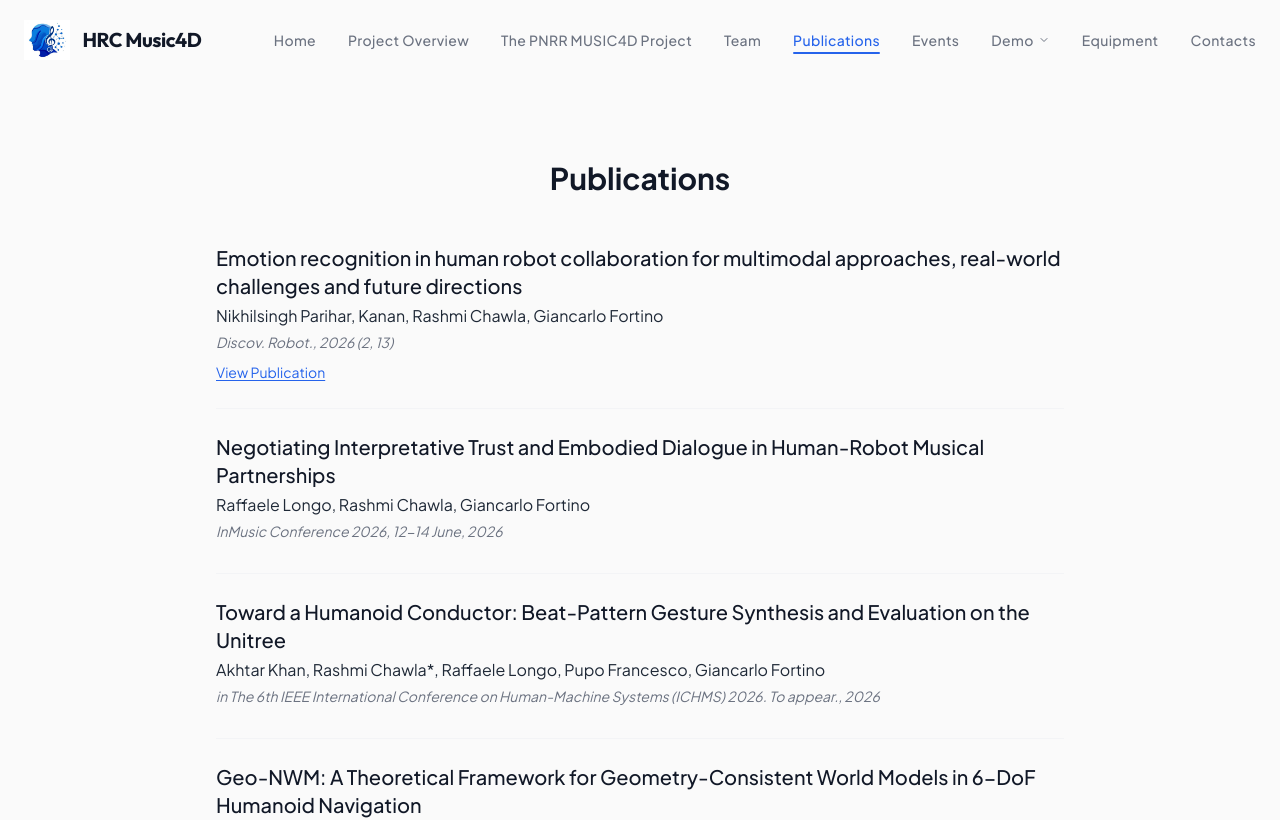
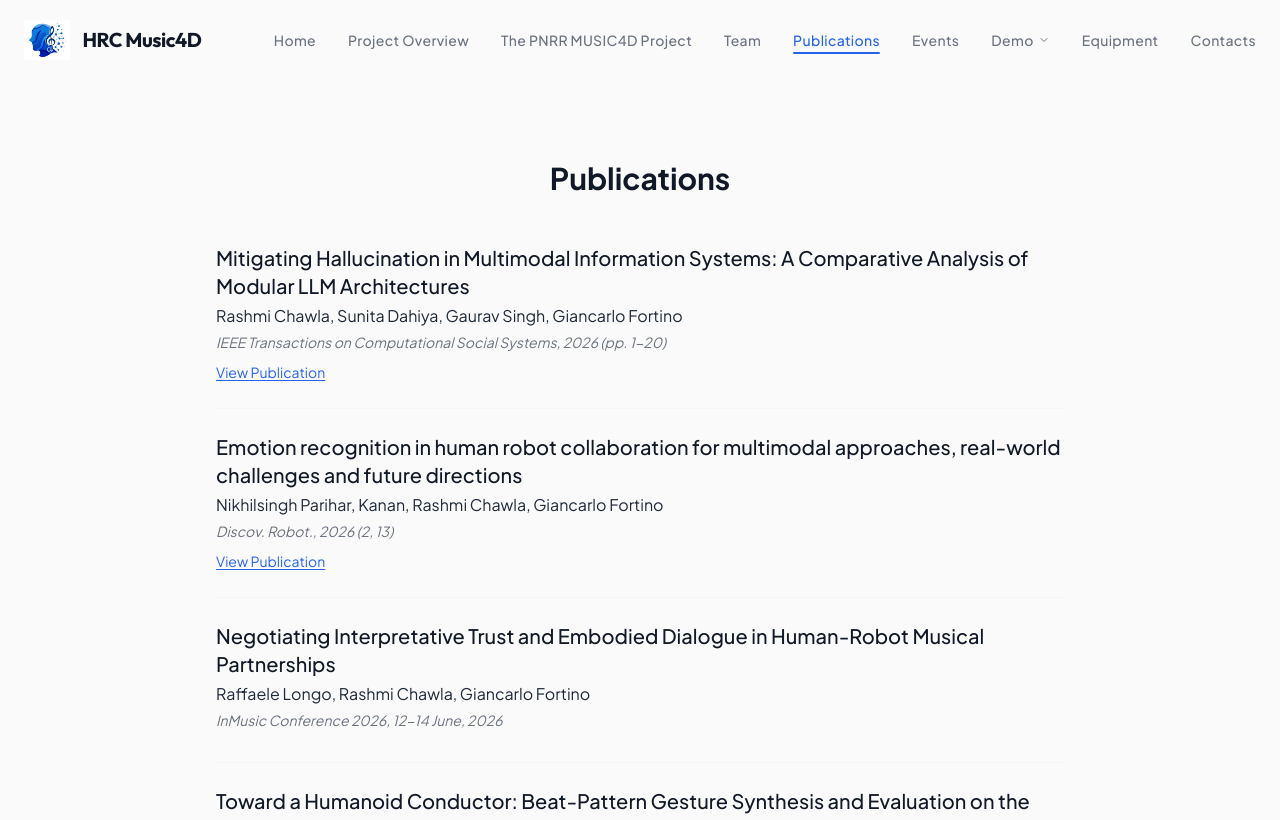
Before and after one commit to kananmittal/Music4D, a React (Vite) app: page /publications in a window 1280 px wide. Shown: the top 820 px of the page. Built offline with nearby package versions, Linux system fonts and the light colour scheme.

Commit message:
Add IEEE paper 11548617

```diff
--- a/src/components/Publications.jsx
+++ b/src/components/Publications.jsx
@@ -4,6 +4,15 @@ import { motion } from 'framer-motion';
 const Publications = () => {
     const pubs = [
         // --- NEW PUBLICATIONS ---
+        {
+            title: "Mitigating Hallucination in Multimodal Information Systems: A Comparative Analysis of Modular LLM Architectures",
+            authors: "Rashmi Chawla, Sunita Dahiya, Gaurav Singh, Giancarlo Fortino",
+            journal: "IEEE Transactions on Computational Social Systems",
+            year: "2026",
+            pages: "pp. 1-20",
+            publisher: "IEEE",
+            link: "https://ieeexplore.ieee.org/document/11548617"
+        },
         {
             title: "Emotion recognition in human robot collaboration for multimodal approaches, real-world challenges and future directions",
             authors: "Nikhilsingh Parihar, Kanan, Rashmi Chawla, Giancarlo Fortino",
```
